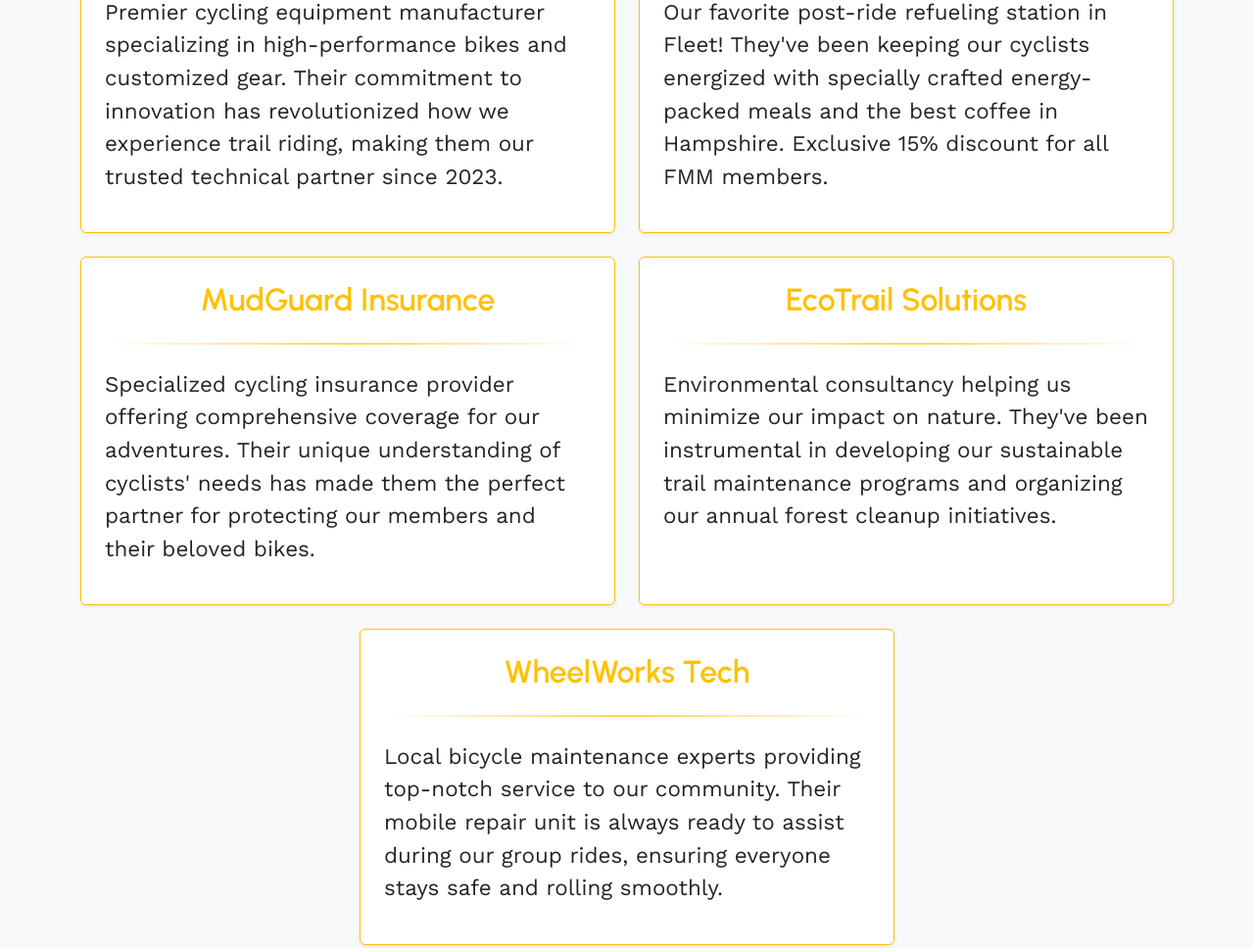
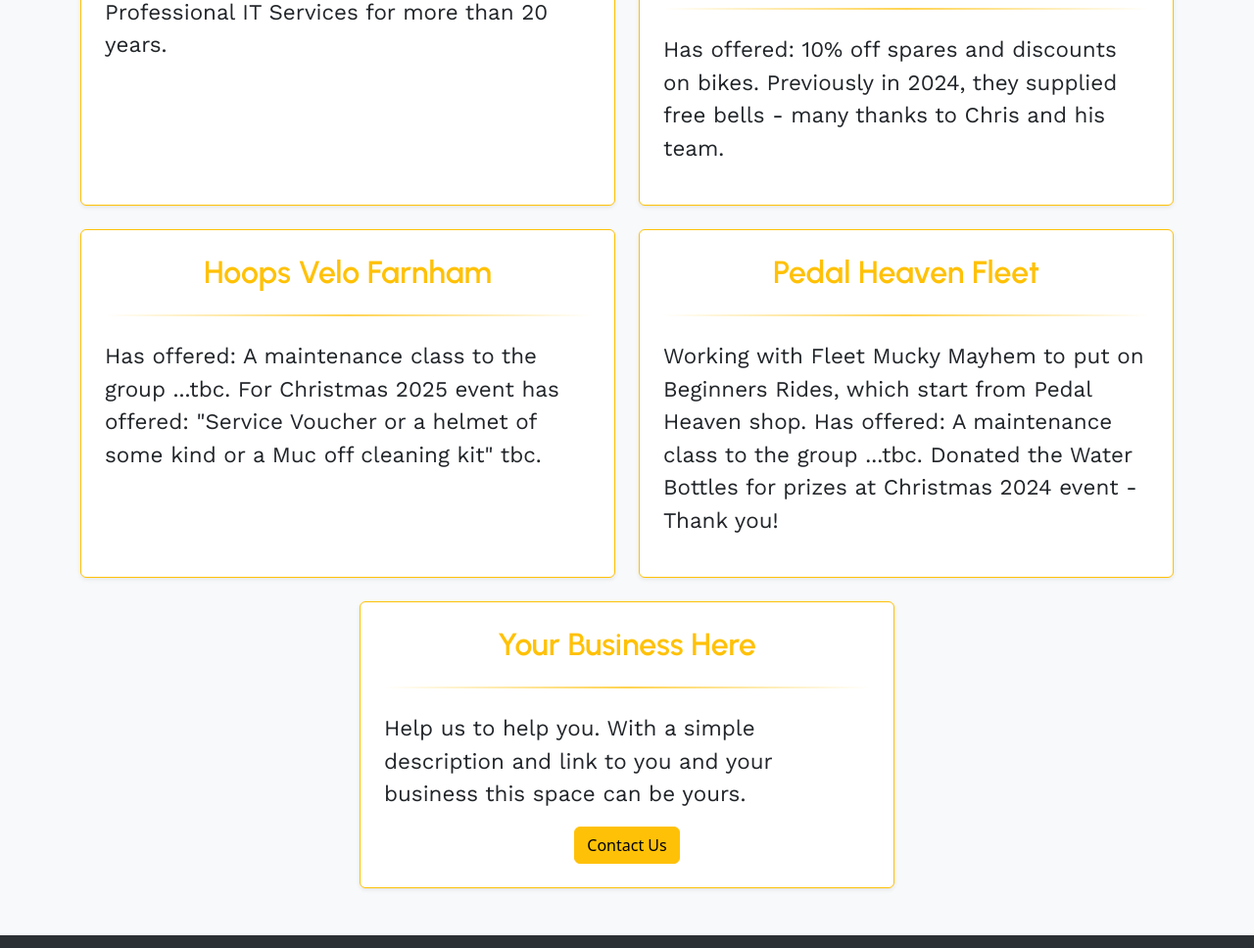
Before and after one commit to Martin-Ferrero-Thompson/ai-fmm, a website built with Vite: page src/pages/sponsors/index.html in a window 1280 px wide. Shown: the part 511-1479 px from the top of the page at 98% size. Built offline with nearby package versions, Linux system fonts and the light colour scheme.

Commit message:
Updated Sponsors Page

```diff
--- a/src/pages/sponsors/index.html
+++ b/src/pages/sponsors/index.html
@@ -63,45 +63,49 @@
           <div class="col-md-6">
             <div class="card sponsor-card shadow-sm border-warning h-100">
               <div class="card-body p-4">
-                <h2 class="sponsor-title">GearShift Dynamics</h2>
+                <h2 class="sponsor-title">Metacom IT Ltd.</h2>
                 <div class="sponsor-divider"></div>
-                <p>Premier cycling equipment manufacturer specializing in high-performance bikes and customized gear. Their commitment to innovation has revolutionized how we experience trail riding, making them our trusted technical partner since 2023.</p>
+                <p>Professional IT Services for more than 20 years.</p>
               </div>
             </div>
           </div>
           <div class="col-md-6">
             <div class="card sponsor-card shadow-sm border-warning h-100">
               <div class="card-body p-4">
-                <h2 class="sponsor-title">Trail & Track Cafe</h2>
+                <h2 class="sponsor-title">Berkshire Cycle Co. Crowthorne & Woodley</h2>
                 <div class="sponsor-divider"></div>
-                <p>Our favorite post-ride refueling station in Fleet! They've been keeping our cyclists energized with specially crafted energy-packed meals and the best coffee in Hampshire. Exclusive 15% discount for all FMM members.</p>
+                <p>Has offered: 10% off spares and discounts on bikes. Previously in 2024, they supplied free bells - many thanks to Chris and his team.</p>
               </div>
             </div>
           </div>
           <div class="col-md-6">
             <div class="card sponsor-card shadow-sm border-warning h-100">
               <div class="card-body p-4">
-                <h2 class="sponsor-title">MudGuard Insurance</h2>
+                <h2 class="sponsor-title">Hoops Velo Farnham</h2>
                 <div class="sponsor-divider"></div>
-                <p>Specialized cycling insurance provider offering comprehensive coverage for our adventures. Their unique understanding of cyclists' needs has made them the perfect partner for protecting our members and their beloved bikes.</p>
+                <p>Has offered: A maintenance class to the group ...tbc. For Christmas 2025 event has offered: "Service Voucher or a helmet of some kind or a Muc off cleaning kit" tbc.</p>
               </div>
             </div>
           </div>
           <div class="col-md-6">
             <div class="card sponsor-card shadow-sm border-warning h-100">
               <div class="card-body p-4">
-                <h2 class="sponsor-title">EcoTrail Solutions</h2>
+                <h2 class="sponsor-title">Pedal Heaven Fleet</h2>
                 <div class="sponsor-divider"></div>
-                <p>Environmental consultancy helping us minimize our impact on nature. They've been instrumental in developing our sustainable trail maintenance programs and organizing our annual forest cleanup initiatives.</p>
+                <p>Working with Fleet Mucky Mayhem to put on Beginners Rides, which start from Pedal Heaven shop. Has offered: A maintenance class to the group ...tbc. Donated the Water Bottles for prizes at Christmas 2024 event - Thank you!</p>
               </div>
             </div>
           </div>
           <div class="col-md-6 mx-auto">
             <div class="card sponsor-card shadow-sm border-warning h-100">
               <div class="card-body p-4">
-                <h2 class="sponsor-title">WheelWorks Tech</h2>
+                <h2 class="sponsor-title">Your Business Here</h2>
                 <div class="sponsor-divider"></div>
-                <p>Local bicycle maintenance experts providing top-notch service to our community. Their mobile repair unit is always ready to assist during our group rides, ensuring everyone stays safe and rolling smoothly.</p>
+                <p>Help us to help you.
+With a simple description and link to you and your business this space can be yours.</p>
+                <div class="text-center mt-3">
+                  <a href="../contact/" class="btn btn-warning">Contact Us</a>
+                </div>
               </div>
             </div>
           </div>
```
